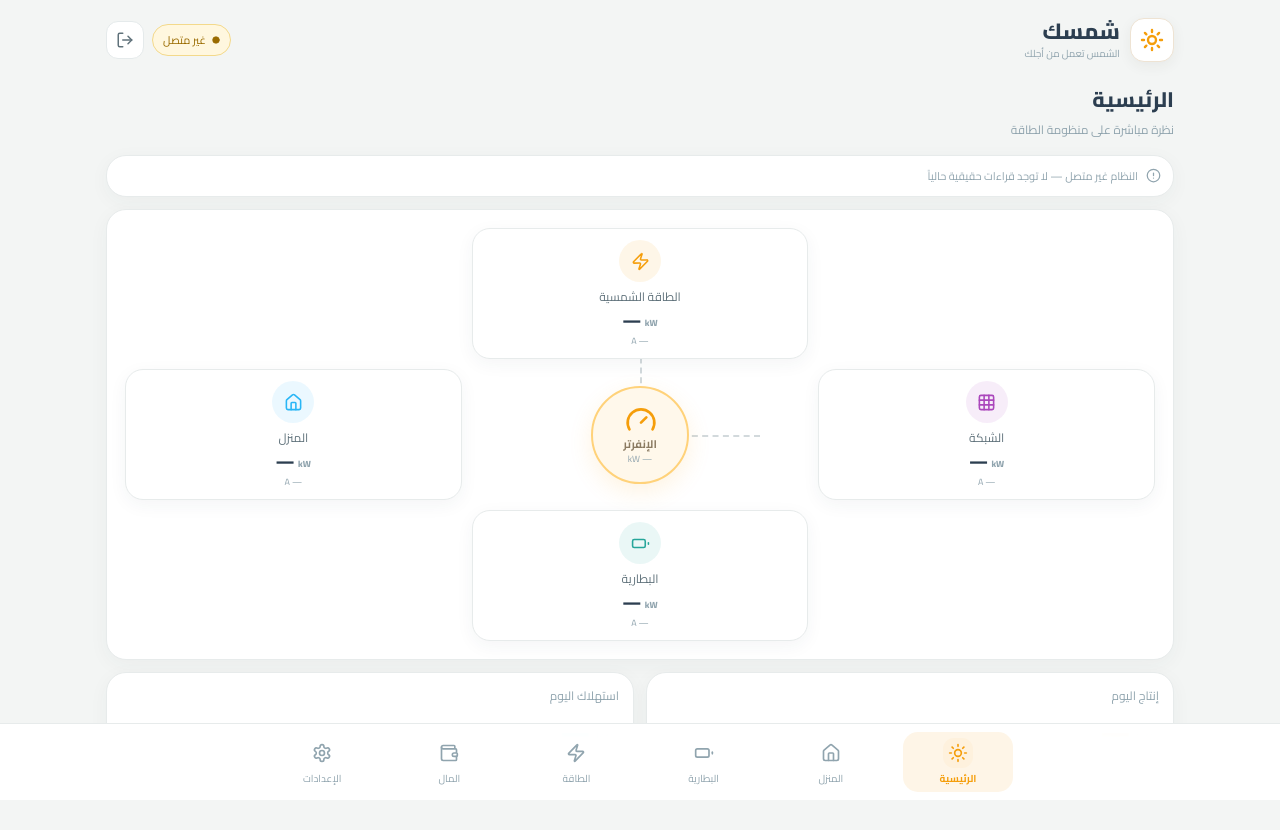
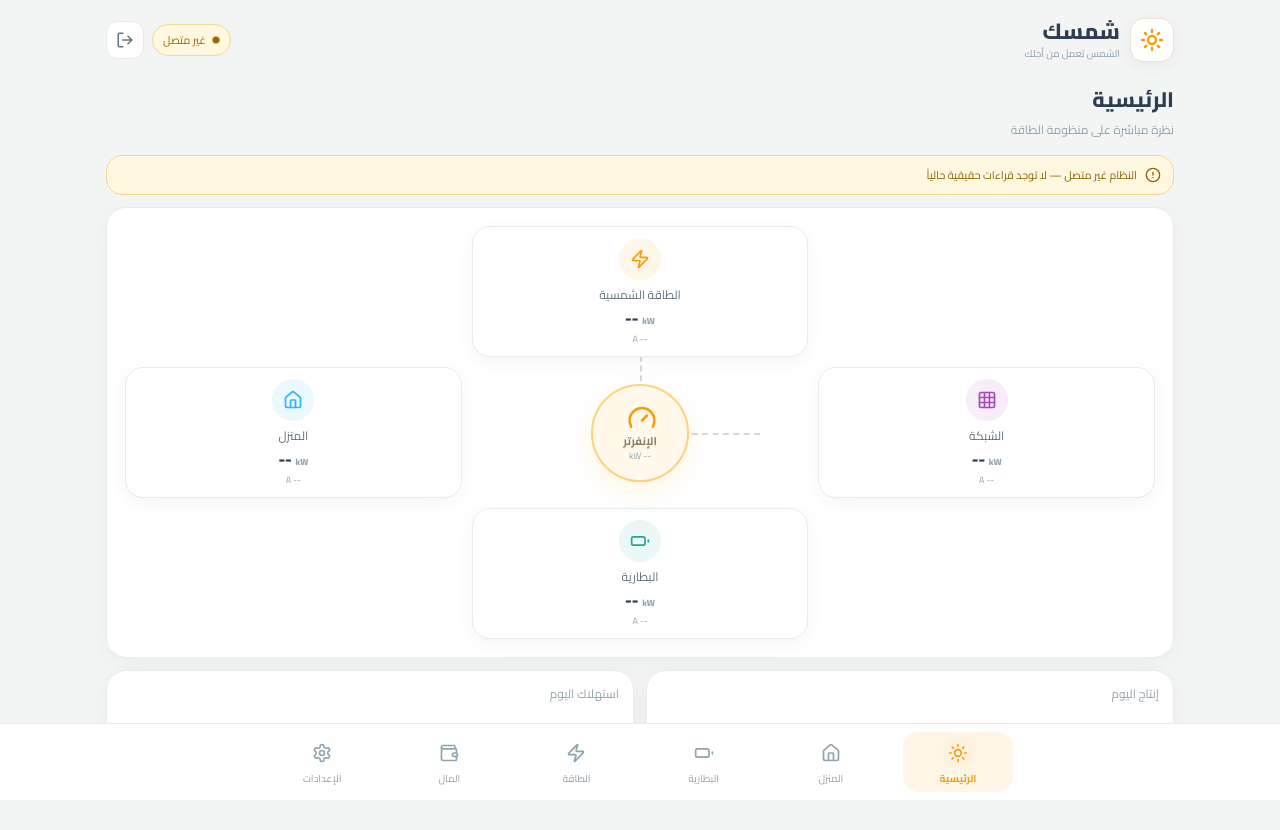
Before and after one commit to mahmoudbir-glitch/Solar, a Next.js app: page / in a window 1280 px wide. Shown: the top 830 px of the page. Built offline with nearby package versions, Linux system fonts and the light colour scheme.

Commit message:
ui: improve disconnected state and layout

```diff
--- a/src/app/page.tsx
+++ b/src/app/page.tsx
@@ -1,3 +1,25 @@
 import {Zap, Home, Battery, Grid3X3, CircleAlert, Gauge} from 'lucide-react';
-const Node=({className,icon,color,title}:{className:string,icon:React.ReactNode,color:string,title:string})=><div className={"dash-node "+className}><div className="node-icon" style={{background:color+"18",color:color}}>{icon}</div><div className="node-title">{title}</div><div className="node-value">— <span className="node-unit">kW</span></div><div className="node-unit">— A</div></div>;
-export default function Dashboard(){return <><h1 className="page-title">الرئيسية</h1><p className="page-subtitle">نظرة مباشرة على منظومة الطاقة</p><div className="card" style={{padding:12,marginBottom:12,display:'flex',alignItems:'center',gap:8,color:'#90a4ae',fontSize:11}}><CircleAlert size={15}/> النظام غير متصل — لا توجد قراءات حقيقية حالياً</div><div className="card"><div className="diagram"><div className="diagram-line line-v"/><div className="diagram-line line-h"/><Node className="top-node" icon={<Zap size={19}/>} color="#f59e0b" title="الطاقة الشمسية"/><Node className="right-node" icon={<Home size={19}/>} color="#29b6f6" title="المنزل"/><Node className="bottom-node" icon={<Battery size={19}/>} color="#26a69a" title="البطارية"/><Node className="left-node" icon={<Grid3X3 size={19}/>} color="#ab47bc" title="الشبكة"/><div className="center-node"><div style={{textAlign:'center'}}><Gauge size={32}/><strong>الإنفرتر</strong><div style={{fontSize:9,color:'#90a4ae'}}>— kW</div></div></div></div></div><div className="grid-2" style={{marginTop:12}}><div className="metric-card"><div className="metric-head">إنتاج اليوم</div><div className="metric-value" style={{color:'#f59e0b'}}>— <small>kWh</small></div></div><div className="metric-card"><div className="metric-head">استهلاك اليوم</div><div className="metric-value" style={{color:'#29b6f6'}}>— <small>kWh</small></div></div></div></>}
+
+const Node=({className,icon,color,title}:{className:string,icon:React.ReactNode,color:string,title:string})=><div className={"dash-node "+className}><div className="node-icon" style={{background:color+"18",color:color}}>{icon}</div><div className="node-title">{title}</div><div className="node-value">-- <span className="node-unit">kW</span></div><div className="node-unit">-- A</div></div>;
+
+export default function Dashboard(){
+ return <>
+  <h1 className="page-title">الرئيسية</h1>
+  <p className="page-subtitle">نظرة مباشرة على منظومة الطاقة</p>
+  <div className="offline-banner"><CircleAlert size={16}/> <span>النظام غير متصل — لا توجد قراءات حقيقية حالياً</span></div>
+  <div className="card">
+   <div className="diagram">
+    <div className="diagram-line line-v"/><div className="diagram-line line-h"/>
+    <Node className="top-node" icon={<Zap size={20}/>} color="#f59e0b" title="الطاقة الشمسية"/>
+    <Node className="right-node" icon={<Home size={20}/>} color="#29b6f6" title="المنزل"/>
+    <Node className="bottom-node" icon={<Battery size={20}/>} color="#26a69a" title="البطارية"/>
+    <Node className="left-node" icon={<Grid3X3 size={20}/>} color="#ab47bc" title="الشبكة"/>
+    <div className="center-node"><div style={{textAlign:'center'}}><Gauge size={30}/><strong>الإنفرتر</strong><div style={{fontSize:9,color:'#90a4ae'}}>-- kW</div></div></div>
+   </div>
+  </div>
+  <div className="grid-2" style={{marginTop:12}}>
+   <div className="metric-card"><div className="metric-head">إنتاج اليوم</div><div className="metric-value" style={{color:'#f59e0b'}}>-- <small>kWh</small></div></div>
+   <div className="metric-card"><div className="metric-head">استهلاك اليوم</div><div className="metric-value" style={{color:'#29b6f6'}}>-- <small>kWh</small></div></div>
+  </div>
+ </>
+}
```
